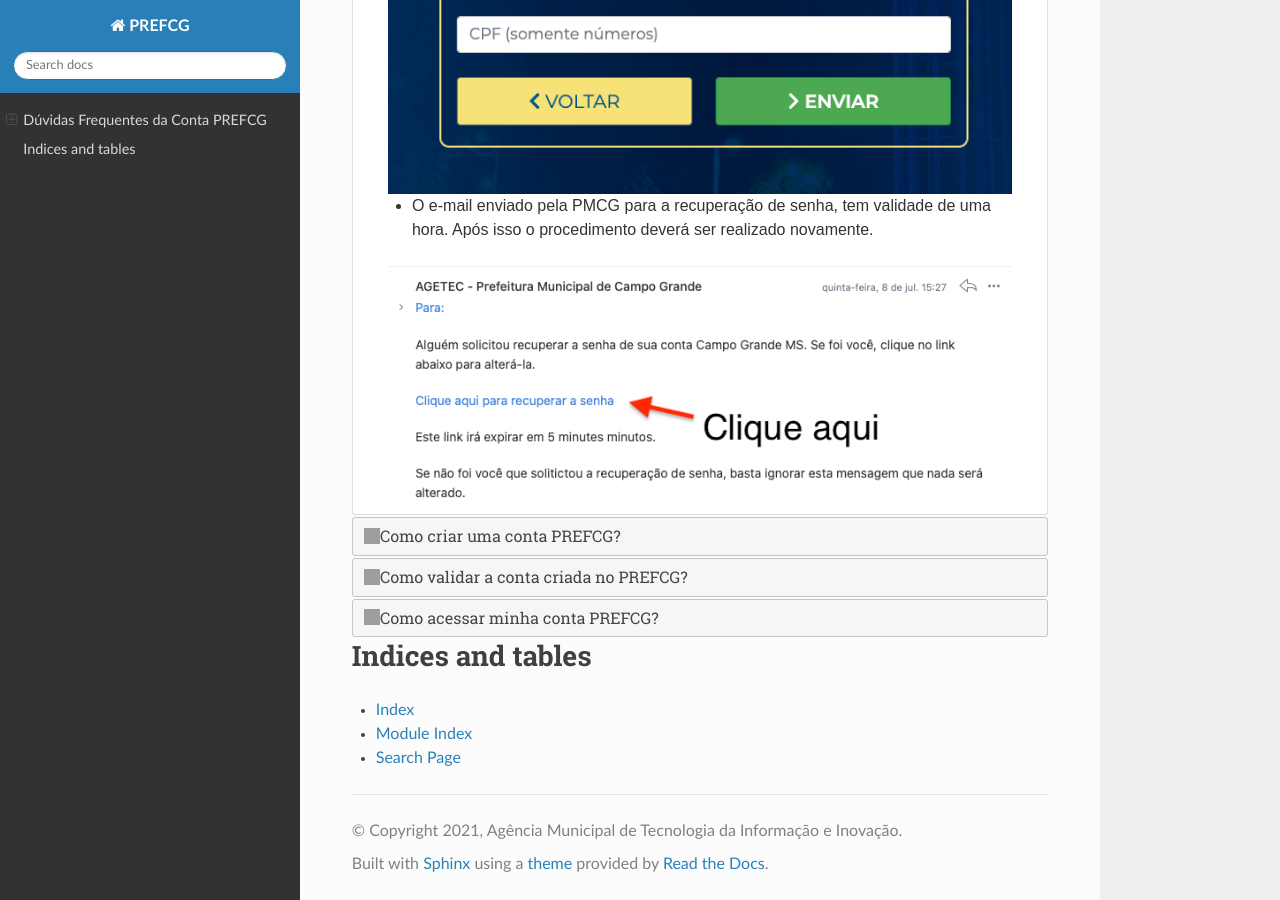
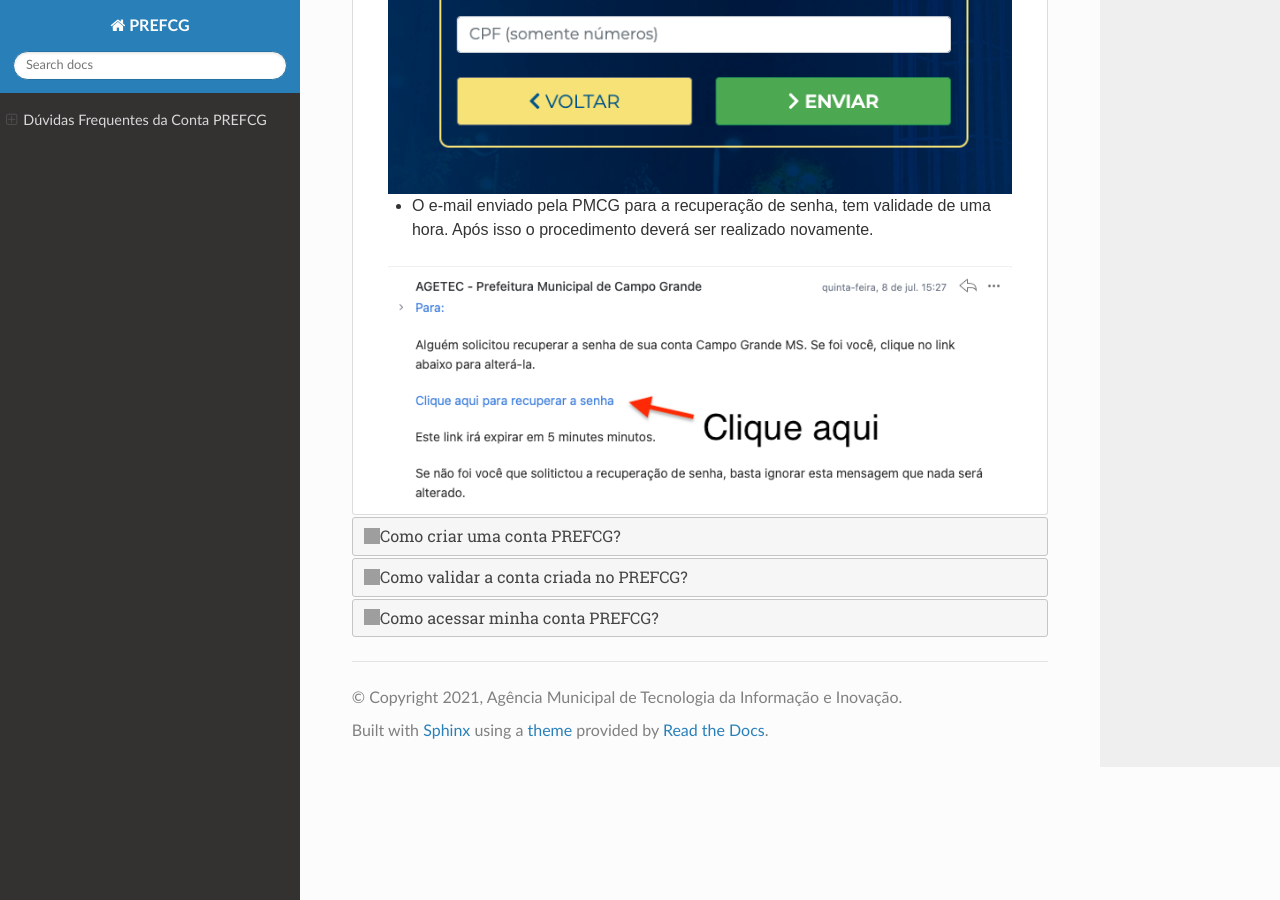
Before and after one commit to anderpaulino/prefcg-docs, a Sphinx documentation site: the page built from source/index.rst, in a window 1280 px wide and 900 px high, scrolled down 1202 px. Built offline with Sphinx 7.4.7 and the Read the Docs theme 2.0.0, drawn with Linux system fonts in a browser that asks for light colours; nearby versions of some CDN libraries; grey boxes are pictures that could not be loaded.

Commit message:
fix: Corrigir links quebrados

```diff
--- a/source/index.rst
+++ b/source/index.rst
@@ -67,7 +67,7 @@
    :maxdepth: 1
    :caption: Como criar uma conta PREFCG?
 
-- Para criar sua conta, clique em “Criar Conta”</p>
+- Para criar sua conta, clique em “Criar Conta”.
 
 .. figure:: _img/criar_conta_1.png
    :align: center
@@ -79,7 +79,7 @@
    :align: center
    :alt:
 
-- Após clicar no botão “CRIAR CONTA”, o sistema enviará um e-mail para ativação da conta. </p>
+- Após clicar no botão “CRIAR CONTA”, o sistema enviará um e-mail para ativação da conta.
 
 .. figure:: _img/criar_conta_3.png
    :align: center
@@ -115,23 +115,11 @@
 
 - Para acessar a conta, preencha os dados solicitados: CPF e Senha (previamente cadastrados e validados) e em seguida clique em “Acessar”.
 
+.. figure:: _img/acessar_conta_1.png
+   :align: center
+   :alt:
+
 .. raw:: html
 
    </div>
    </div>
-
-
-
-
-.. toctree::
-   :maxdepth: 2
-   :caption: Contents:
-
-
-
-Indices and tables
-==================
-
-* :ref:`genindex`
-* :ref:`modindex`
-* :ref:`search`
```
